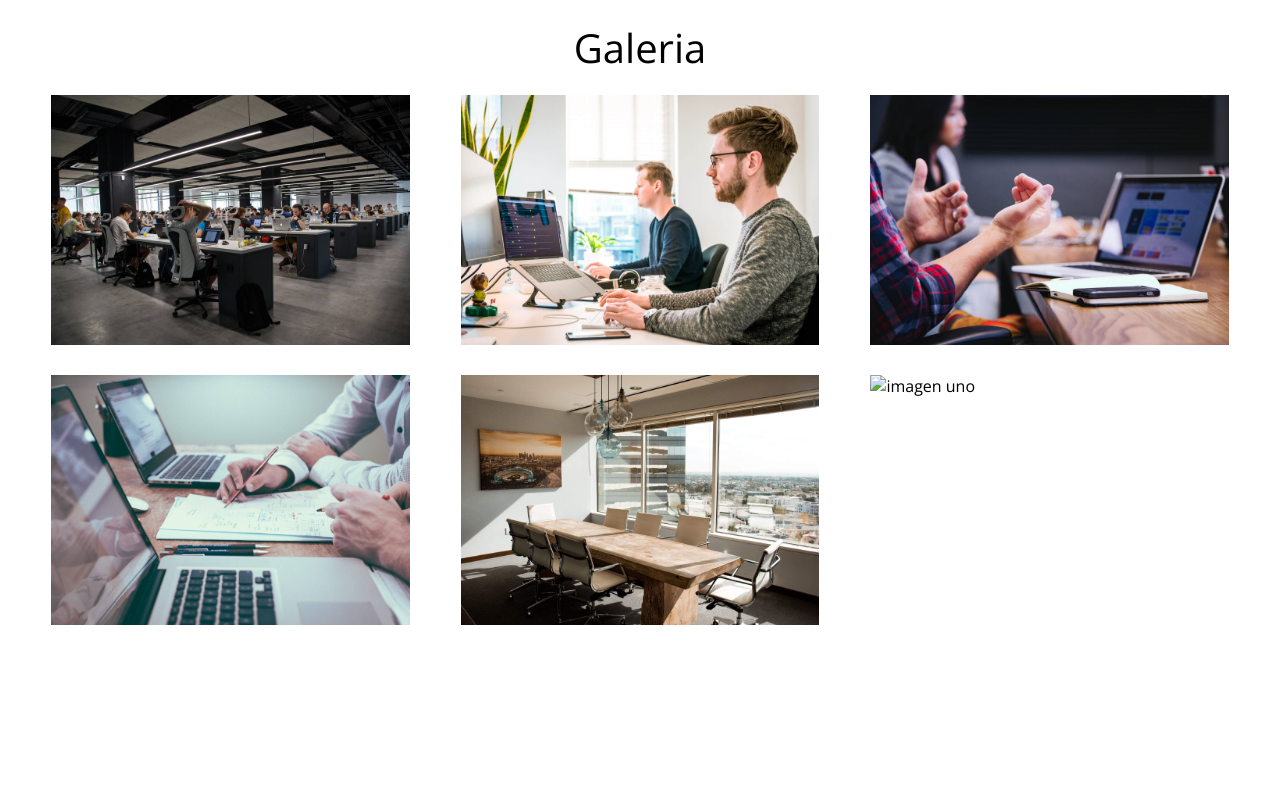
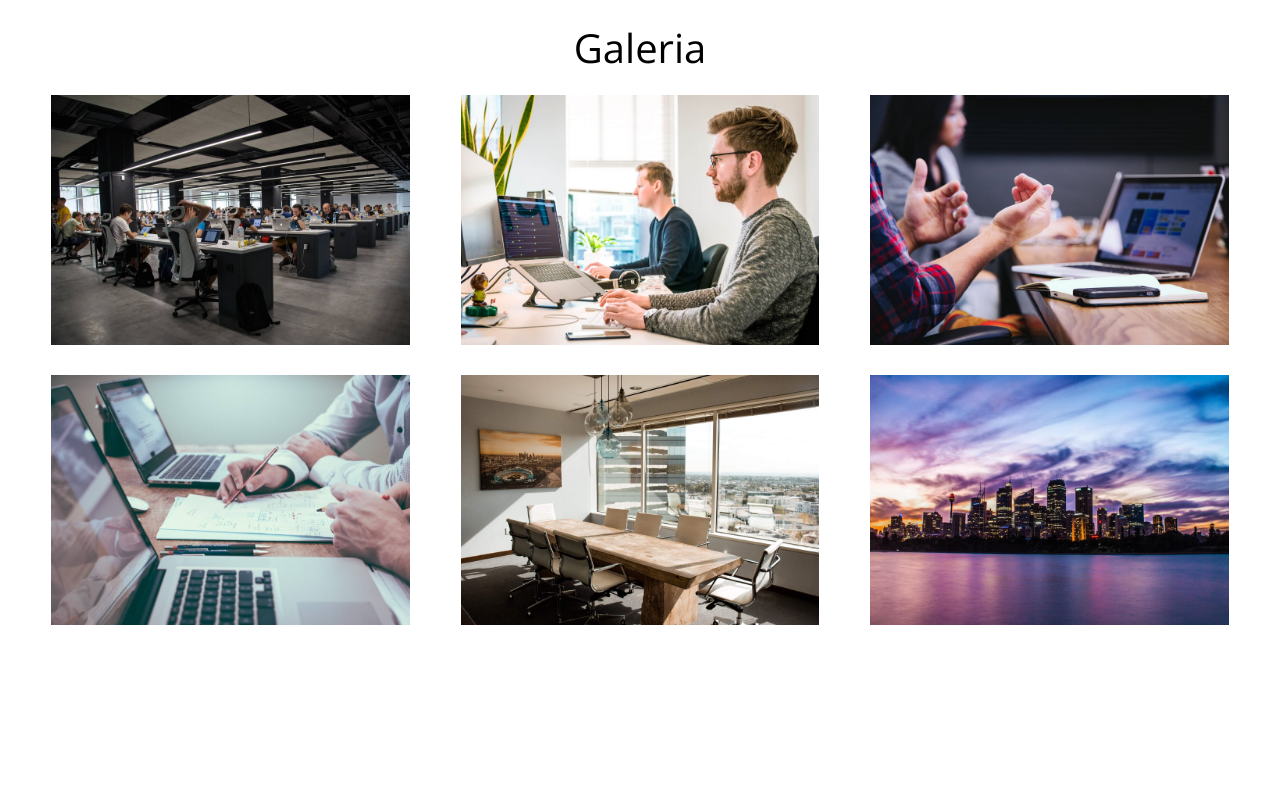
Before and after one commit to bettoarg/galeria-animada, a plain HTML site: page index.html in a window 1280 px wide. Drawn offline with nearby package versions, Linux system fonts and the light colour scheme.

Commit message:
Update index.html

```diff
--- a/index.html
+++ b/index.html
@@ -42,7 +42,7 @@
          </div>
       </div>
       <div class="caja-galeria">
-         <img src="/img/seis.jpggit" alt="imagen uno">
+         <img src="/img/seis.jpg" alt="imagen uno">
          <div class="caja-hover">
             <h2>Central-Fix</h2>
          </div>
```
